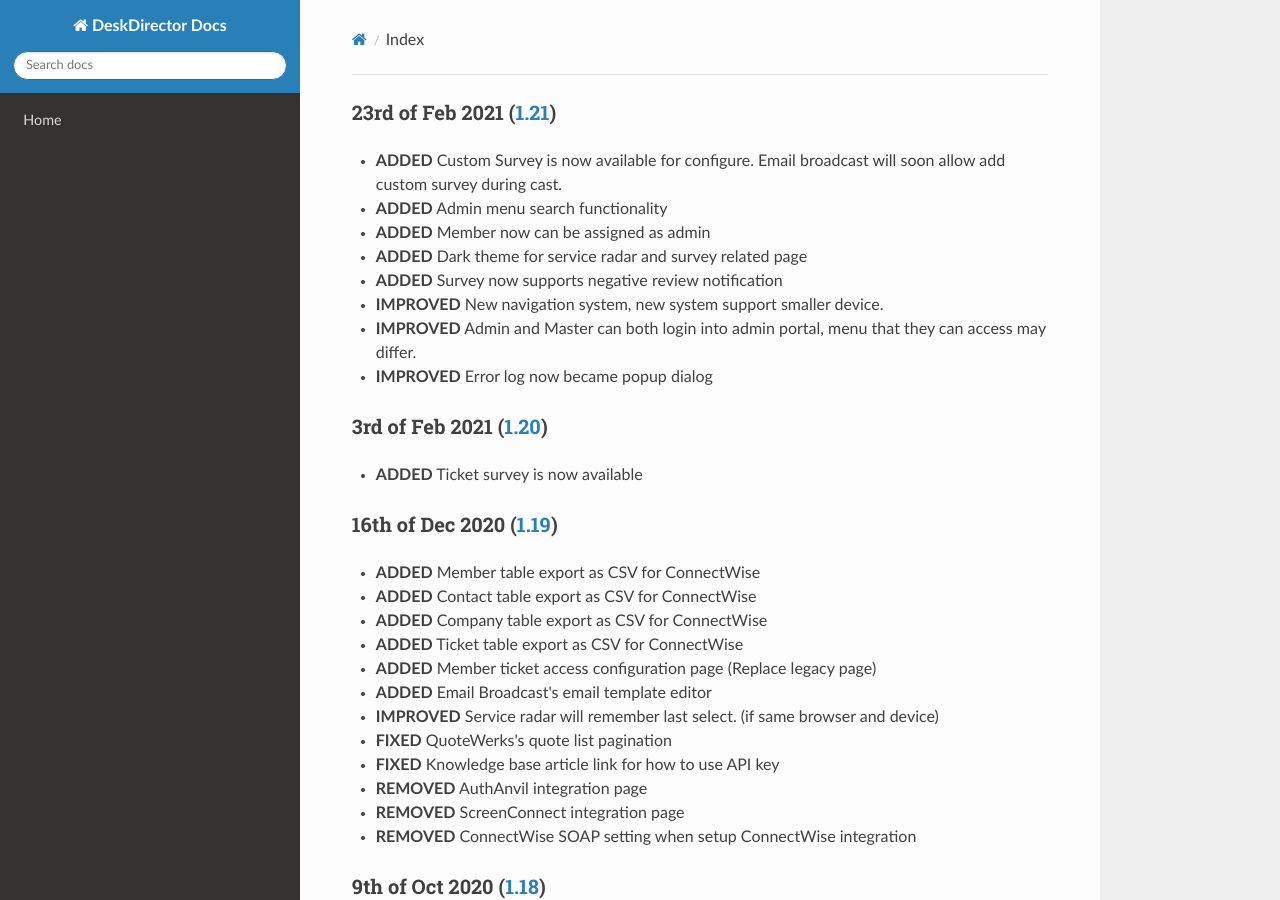
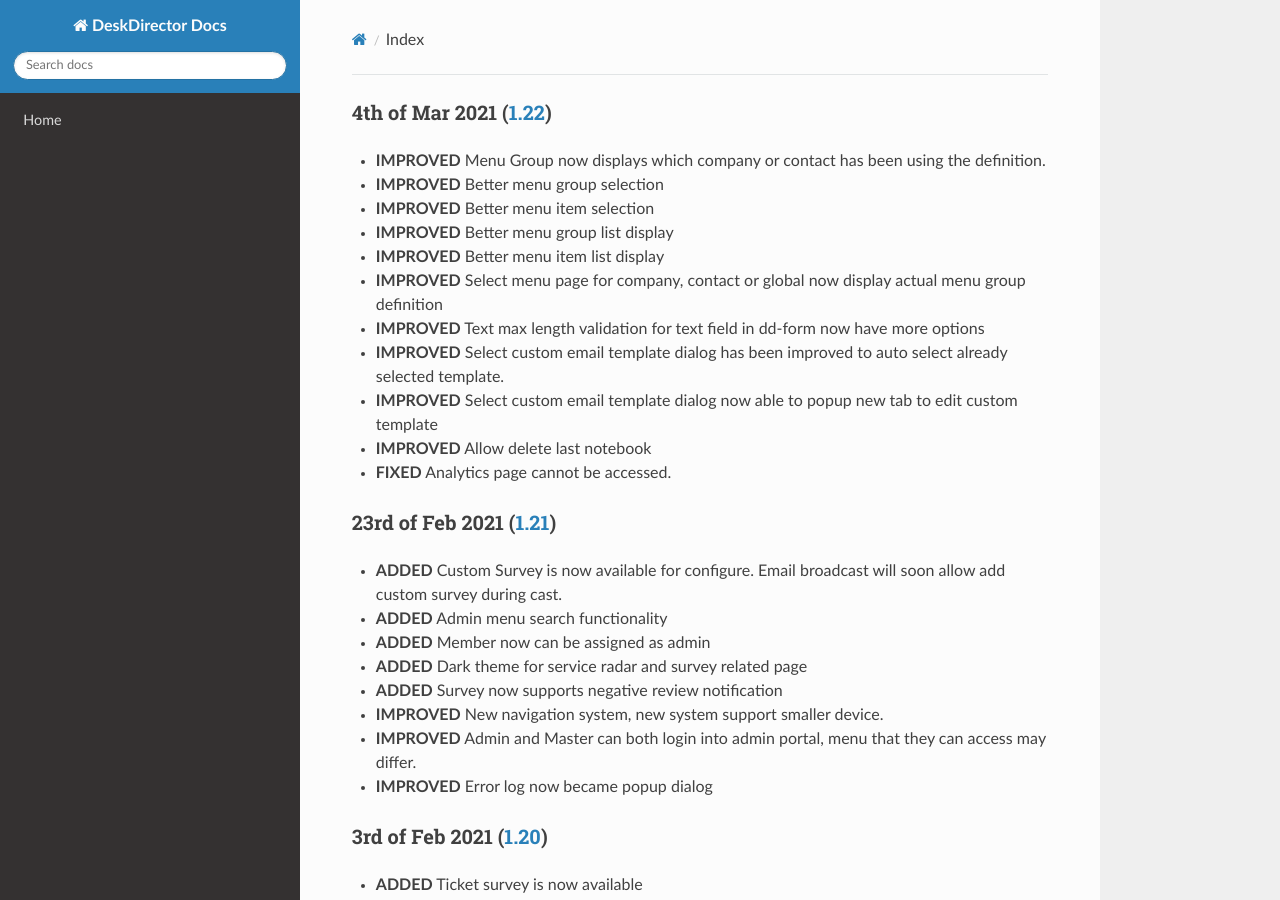
Before and after one commit to DeskDirector/docs, an MkDocs documentation site: the page built from docs/_release/admin/README.md, in a window 1280 px wide and 900 px high. Built offline with MkDocs 1.6.1, drawn with Linux system fonts in a browser that asks for light colours; nearby versions of some CDN libraries; old or Windows-style settings are respelled for this version of MkDocs.

Commit message:
Update README.md

```diff
--- a/docs/_release/admin/README.md
+++ b/docs/_release/admin/README.md
@@ -1,3 +1,16 @@
+### 4th of Mar 2021 ([1.22](v1.22.1))
+- **IMPROVED** Menu Group now displays which company or contact has been using the definition.
+- **IMPROVED** Better menu group selection
+- **IMPROVED** Better menu item selection
+- **IMPROVED** Better menu group list display
+- **IMPROVED** Better menu item list display
+- **IMPROVED** Select menu page for company, contact or global now display actual menu group definition
+- **IMPROVED** Text max length validation for text field in dd-form now have more options
+- **IMPROVED** Select custom email template dialog has been improved to auto select already selected template.
+- **IMPROVED** Select custom email template dialog now able to popup new tab to edit custom template
+- **IMPROVED** Allow delete last notebook
+- **FIXED** Analytics page cannot be accessed.
+
 ### 23rd of Feb 2021 ([1.21](v1.21.1))
 - **ADDED** Custom Survey is now available for configure. Email broadcast will soon allow add custom survey during cast.
 - **ADDED** Admin menu search functionality
```
